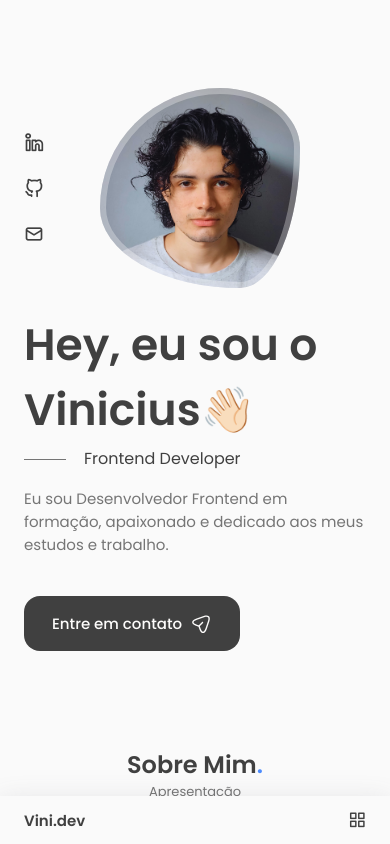
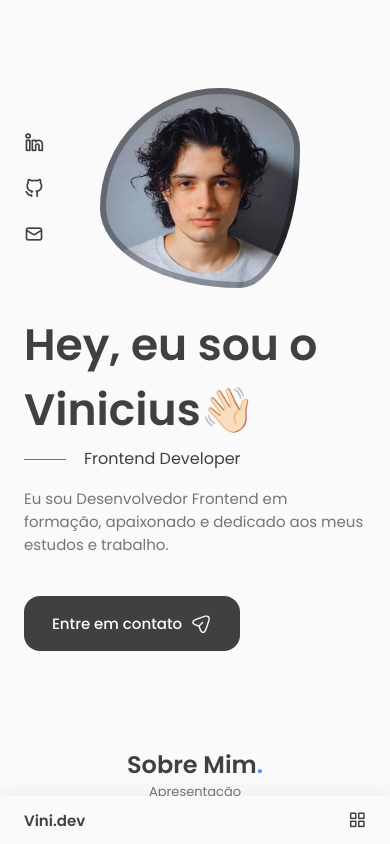
Before and after one commit to vin1i/MeuPortfolio-Vini, a React (Create React App) app: page / in a window 390 px wide. Shown: the top 844 px of the page. Built offline with nearby package versions, Linux system fonts and the light colour scheme.

Commit message:
Update home.css

```diff
--- a/src/components/home/home.css
+++ b/src/components/home/home.css
@@ -171,7 +171,7 @@
         .home__img{
             width: 250px;
             height: 250px;
-            box-shadow: inset 0 0 0 9px rgba(0, 0, 0, 0.4);
+            box-shadow: inset 0 0 0 8px rgba(0, 0, 0, 0.4);
         }
 
 
@@ -203,7 +203,7 @@
     }
 
     .home__img{
-        box-shadow: inset 0 0 0 6px rgb(255 255 255 / 30%);
+        box-shadow: inset 0 0 0 6px rgba(0, 0, 0, 0.3);
         width: 200px;
         height: 200px;
     }
```
